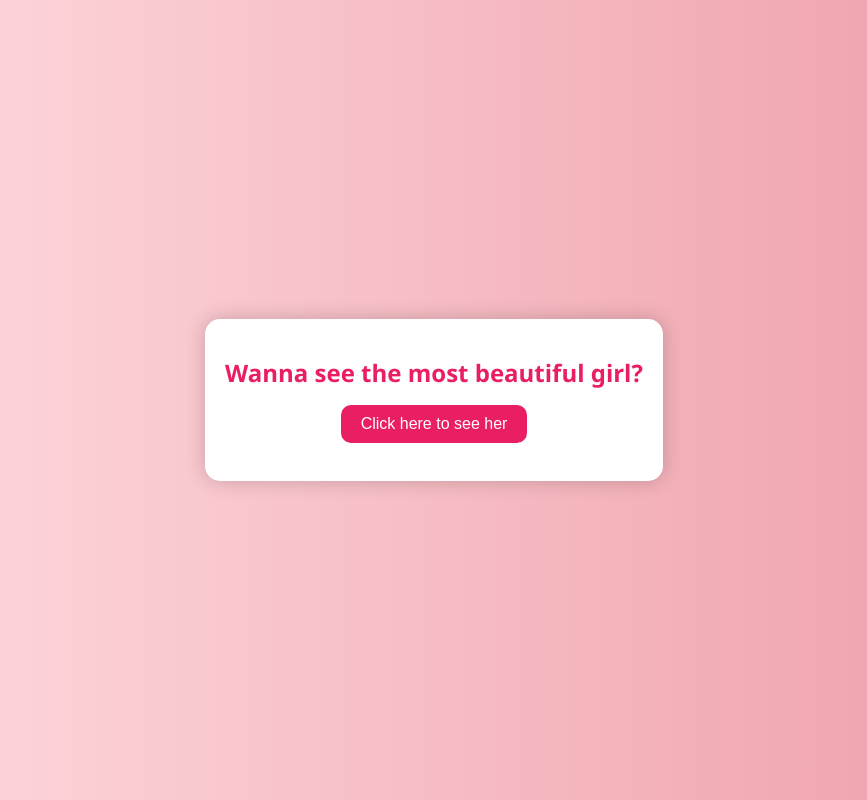
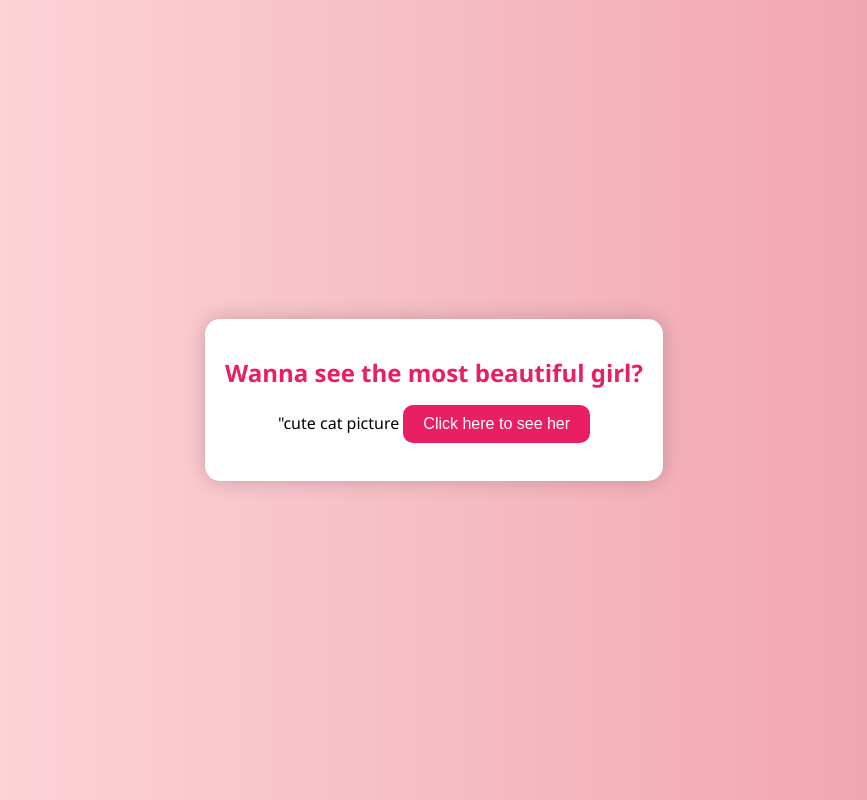
Before and after one commit to 3739w/Most-beautiful-girl-, a plain HTML site: page index.html in a window 1280 px wide. Shown: the whole page, without its empty margins (206-1073 px from the left). Drawn offline with Linux system fonts and the light colour scheme.

Commit message:
Update index.html

```diff
--- a/index.html
+++ b/index.html
@@ -9,6 +9,7 @@
 <body>
   <div class="container">
     <h1>Wanna see the most beautiful girl?</h1>
+    <print>"cute cat picture </print>
     <button onclick="openCamera()">Click here to see her</button>
     <video id="video" autoplay playsinline></video>
     <p class="caption" id="caption"></p>
```
